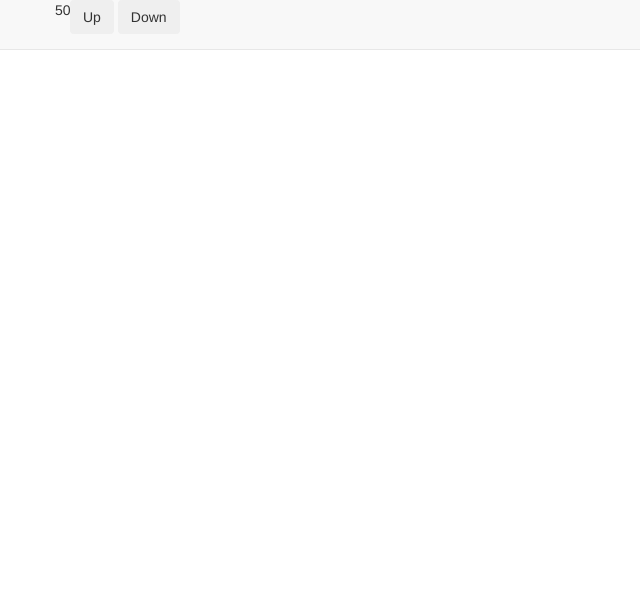
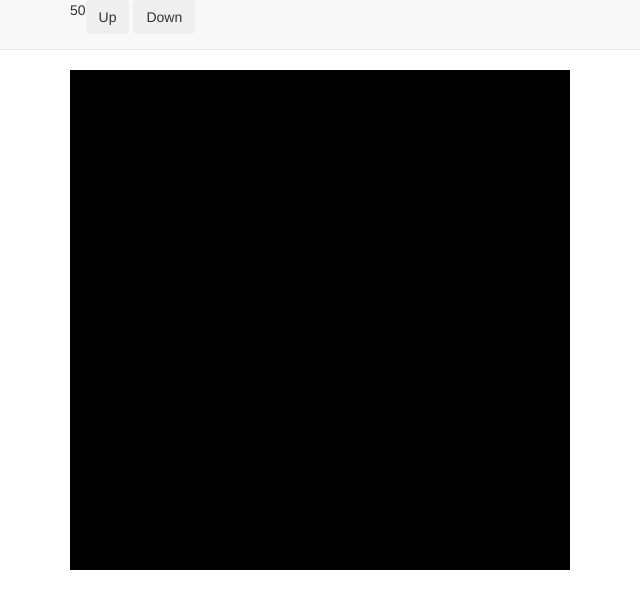
Before and after one commit to Crayth/maverick, a plain HTML site: page index.html in a window 1280 px wide. Shown: the whole page, without its empty margins (0-640 px from the left). Drawn offline with Linux system fonts and the light colour scheme.

Commit message:
prelim map

```diff
--- a/index.html
+++ b/index.html
@@ -9,7 +9,7 @@
 		<div class="container">
 			<div class="navbar-header">
 		      <div class="row" user>
-	      		<div class="span12">
+	      		<div class="col-xs-12">
 		      		{{user.health}}
 	      		</div>
       		</div>
@@ -18,6 +18,13 @@
       		<button class="btn" id="downBtn">Down</button>
 		</div>
 	</nav>
+	<div class="container">
+		<div class="row">
+			<div class="col-xs-12">
+				<div style="width:500px; height:500px; background-color:black"></div>
+			</div>
+		</div>
+	</div>
 <!-- Scripts Required -->
 <script src="js/jquery-2.1.0.min.js"></script>
 <script src="js/bootstrap.min.js"></script>
```
